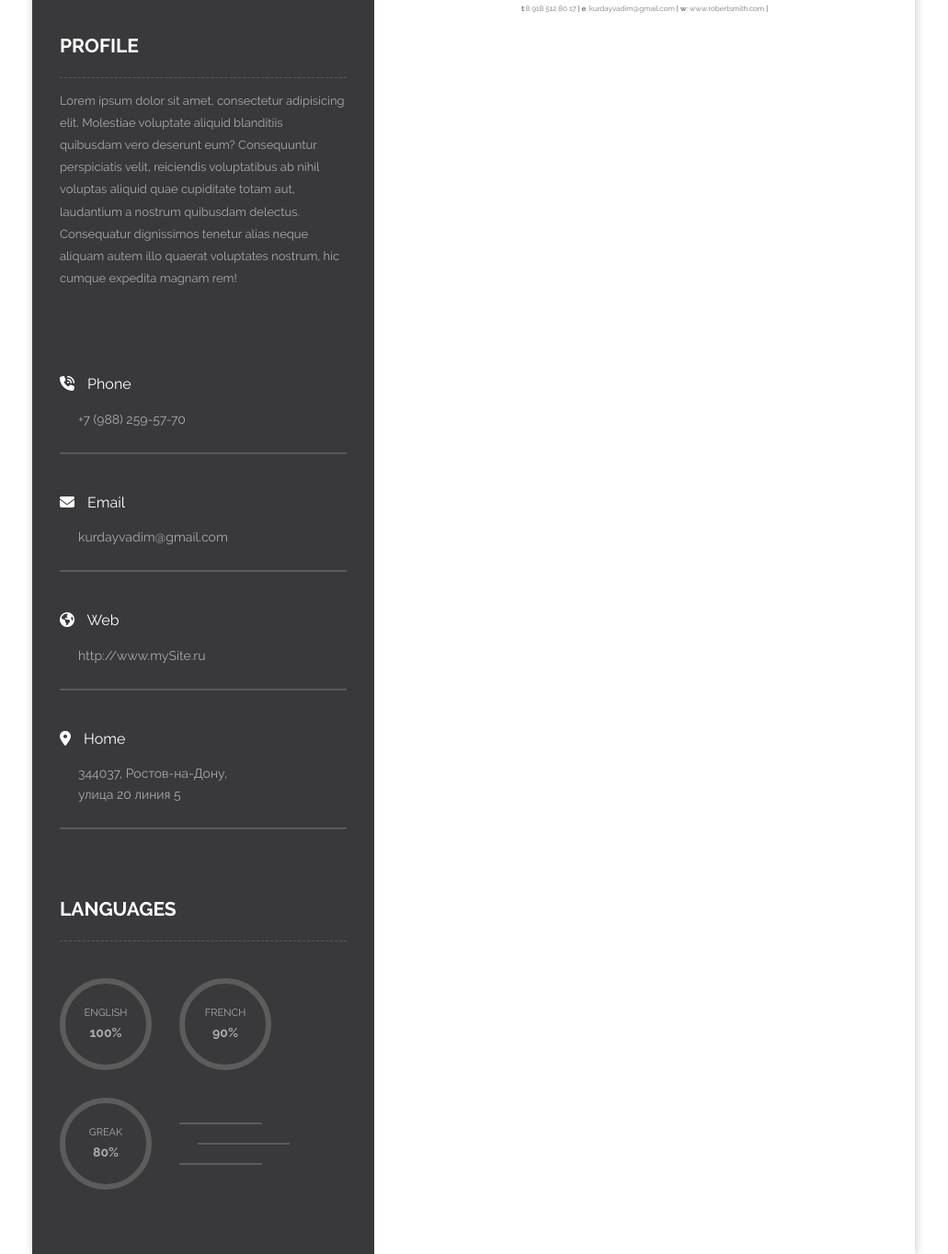
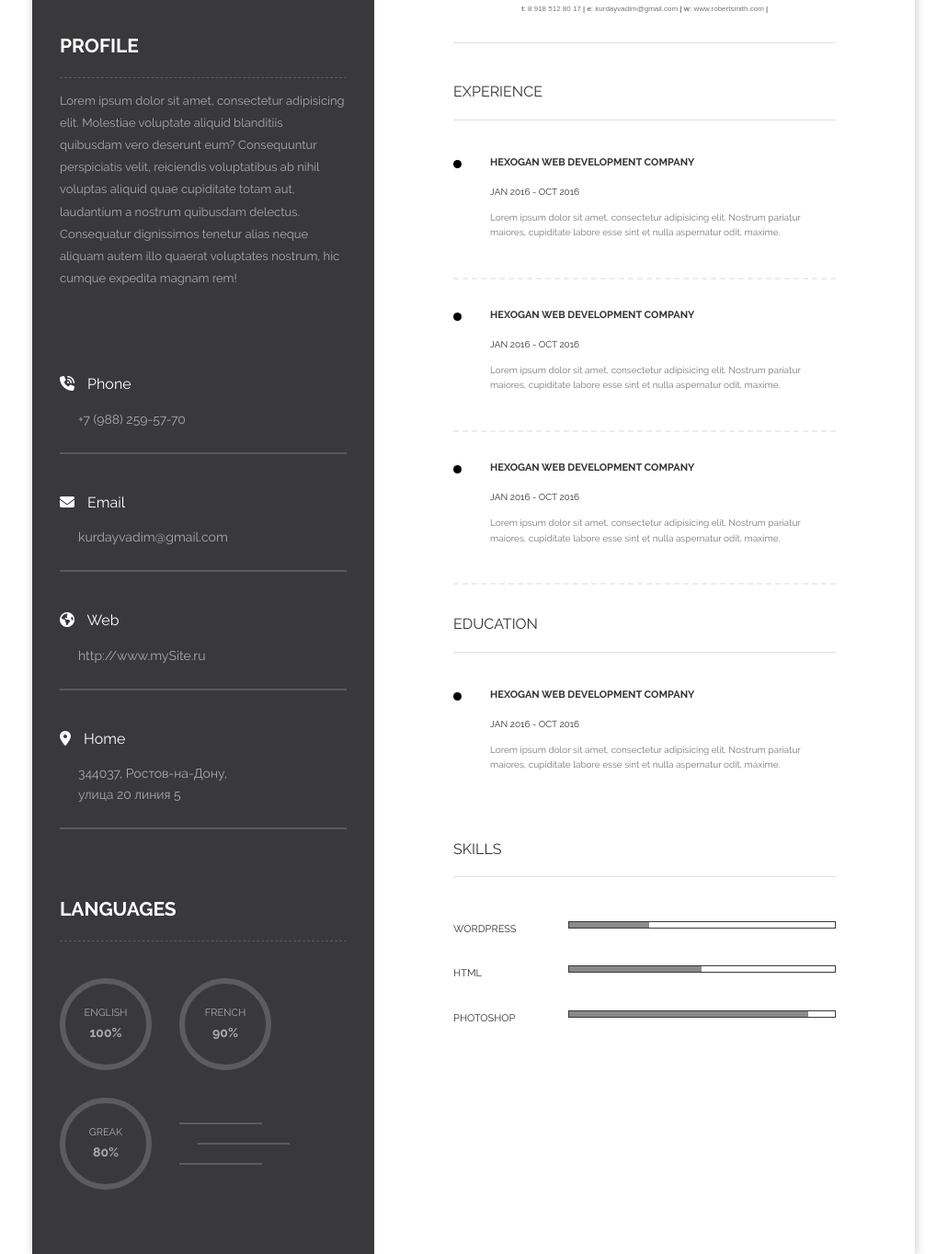
Before and after one commit to Kurday/portfolio, a plain HTML site: page index.html in a window 1280 px wide. Shown: the part 307-1671 px from the top of the page at 92% size, without its empty margins (125-1156 px from the left). Drawn offline with Linux system fonts and the light colour scheme.

Commit message:
finished right column

```diff
--- a/index.html
+++ b/index.html
@@ -134,12 +134,78 @@
       <address class="about-address">20 line street, 344017, Rostov-na-Donu</address>
       <div class="about-contacts">
         <a class="about-contacts__link" href="#">
-          <b>t</b>:8 918 512 80 17</a> |
+          <b>t</b>: 8 918 512 80 17</a> |
           <a class="about-contacts__link" href="#">
             <b>e</b>: kurdayvadim@gmail.com</a> |
             <a class="about-contacts__link" href="#">
               <b>w</b>: www.robertsmith.com</a> |
             </div>
+          </div>
+          <div class="experience">
+            <h2 class="heading heading_dark">
+              Experience
+            </h2>
+            <ul class="list">
+              <li class="list-item">
+                <h4 class="list-item__title">
+                 Hexogan Web Development Company
+               </h4>
+               <span class="list-item__date">Jan 2016 - Oct 2016</span>
+               <p class="list-item__text">
+                Lorem ipsum dolor sit amet, consectetur adipisicing elit. Nostrum pariatur maiores, cupiditate labore esse sint et nulla aspernatur odit, maxime.
+              </p>
+            </li>
+            <li class="list-item">
+              <h4 class="list-item__title">
+               Hexogan Web Development Company
+             </h4>
+             <span class="list-item__date">Jan 2016 - Oct 2016</span>
+             <p class="list-item__text">
+              Lorem ipsum dolor sit amet, consectetur adipisicing elit. Nostrum pariatur maiores, cupiditate labore esse sint et nulla aspernatur odit, maxime.
+            </p>
+          </li>
+          <li class="list-item">
+            <h4 class="list-item__title">
+             Hexogan Web Development Company
+           </h4>
+           <span class="list-item__date">Jan 2016 - Oct 2016</span>
+           <p class="list-item__text">
+            Lorem ipsum dolor sit amet, consectetur adipisicing elit. Nostrum pariatur maiores, cupiditate labore esse sint et nulla aspernatur odit, maxime.
+          </p>
+        </li>
+      </ul>
+    </div>
+    <div class="education">
+      <h2 class="heading heading_dark">
+        Education
+      </h2>
+      <ul class="list">
+        <li class="list-item list-item_none-border">
+          <h4 class="list-item__title">
+           Hexogan Web Development Company
+         </h4>
+         <span class="list-item__date">Jan 2016 - Oct 2016</span>
+         <p class="list-item__text">
+          Lorem ipsum dolor sit amet, consectetur adipisicing elit. Nostrum pariatur maiores, cupiditate labore esse sint et nulla aspernatur odit, maxime.
+        </p>
+      </li>
+    </ul>
+  </div>
+  <div class="skills">
+     <h2 class="heading heading_dark heading_skills">
+      Skills
+    </h2>
+    <ul class="skills-list">
+      <li class="skills-list__item">Wordpress
+        <div class="level level-30"></div>
+      </li>
+      <li class="skills-list__item">HTML
+        <div class="level level-50"></div>
+      </li>
+      <li class="skills-list__item">PhotoShop
+        <div class="level level-90"></div>
+      </li>
+    </ul>
   </div>
 </div>
 <!-- /.resume-wrap -->
--- a/sass/main.sass
+++ b/sass/main.sass
@@ -263,16 +263,93 @@ address
 	margin-bottom: 30px
 
 .about
+	border-bottom: 1px solid #e0e0e0
+	padding-bottom: 30px
+	text-align: center
+	margin-bottom: 40px
 	&-address
 		font-size: 13px
 		margin-bottom: 15px
 	&-contacts
 		font-size: 8px
+		font-family: arial
 		&__link
 			text-decoration: none
 			color: #777777
 
 
+.heading
+	&_dark
+		font-size: 16px
+		font-weight: 400
+		border-bottom: 1px solid #e0e0e0
+		margin-bottom: 37px
+	&_skills
+		margin-bottom: 48px
+
+.list
+	list-style: none
+	padding-left: 0px
+	&-item
+		position: relative
+		padding-left: 40px
+		padding-bottom: 30px
+		margin-bottom: 30px
+		border-bottom: 2px dashed #ececec
+		&:before
+			position: absolute
+			content: ''
+			top: 6px
+			left: 0
+			width: 9px
+			height: 9px
+			border-radius: 50%
+			background-color: #000
+		&__title
+			font-size: 11px
+			text-transform: uppercase
+			margin-bottom: 10px
+		&__date
+			font-size: 10px
+			text-transform: uppercase
+		&__text
+			font-size: 10px
+			color: #777
+		&_none-border
+			border: none
+
+.skills
+	&-list
+		list-style-type: none
+		padding-left: 0
+		&__item
+			margin-bottom: 30px
+			text-transform: uppercase
+			font-size: 11px
+			display: flex
+			justify-content: space-between
+
+.level
+	width: 70%
+	height: 8px
+	border: 1px solid #39383a
+	position: relative
+	&:before
+		height: 100%
+		width: 50%
+		background-color: #898989
+		position: absolute
+		left: 0
+		top: 0
+		content: ''
+
+.level
+	&-30:before
+		width: 30%
+	&-50:before
+		width: 50%
+	&-90:before
+		width: 90%
 
 
 @import "media" // Всегда в конце
```
Also changed, not shown: css/main.min.css. Lines whose indentation alone changed are shown as unchanged.
